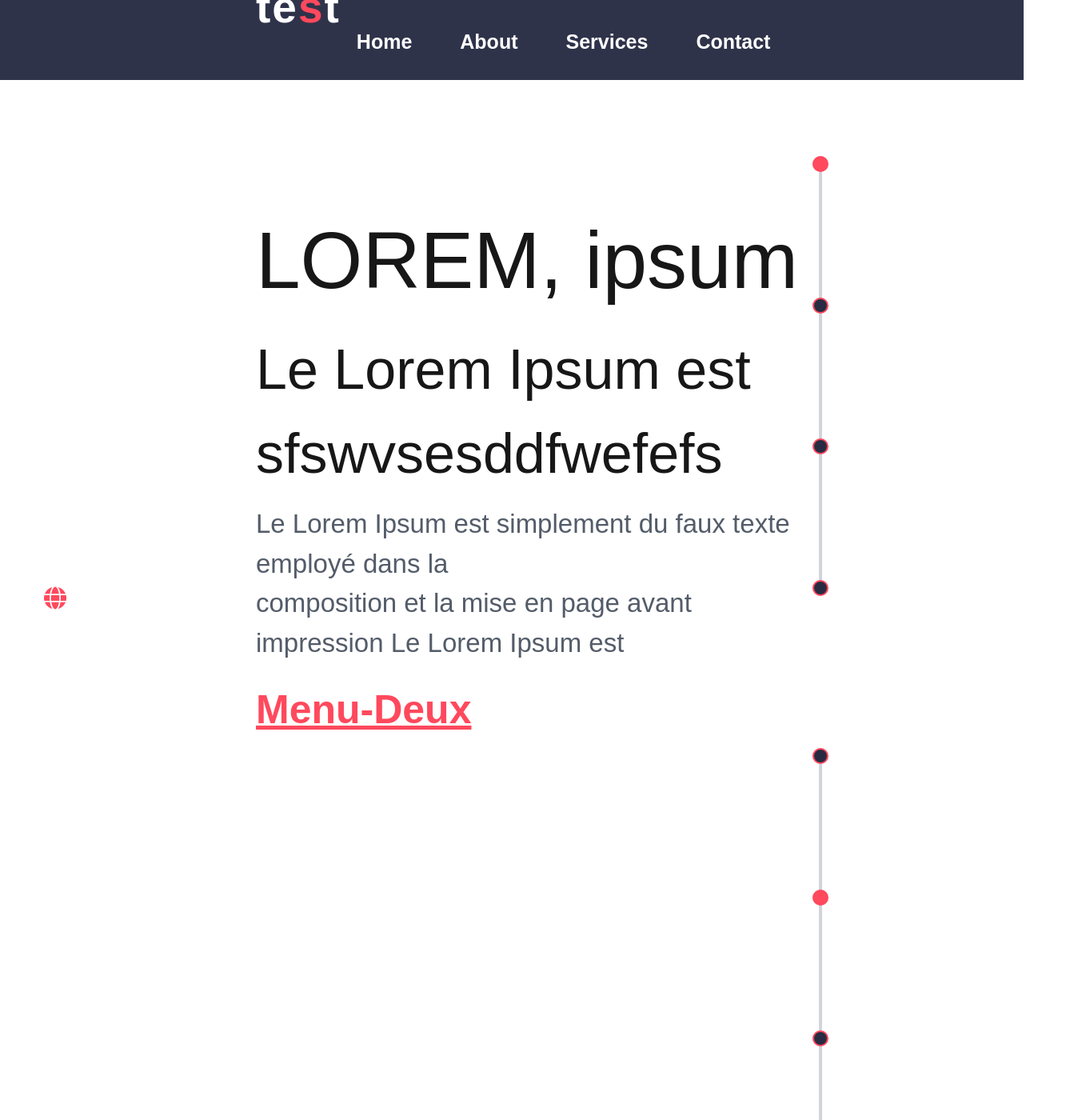
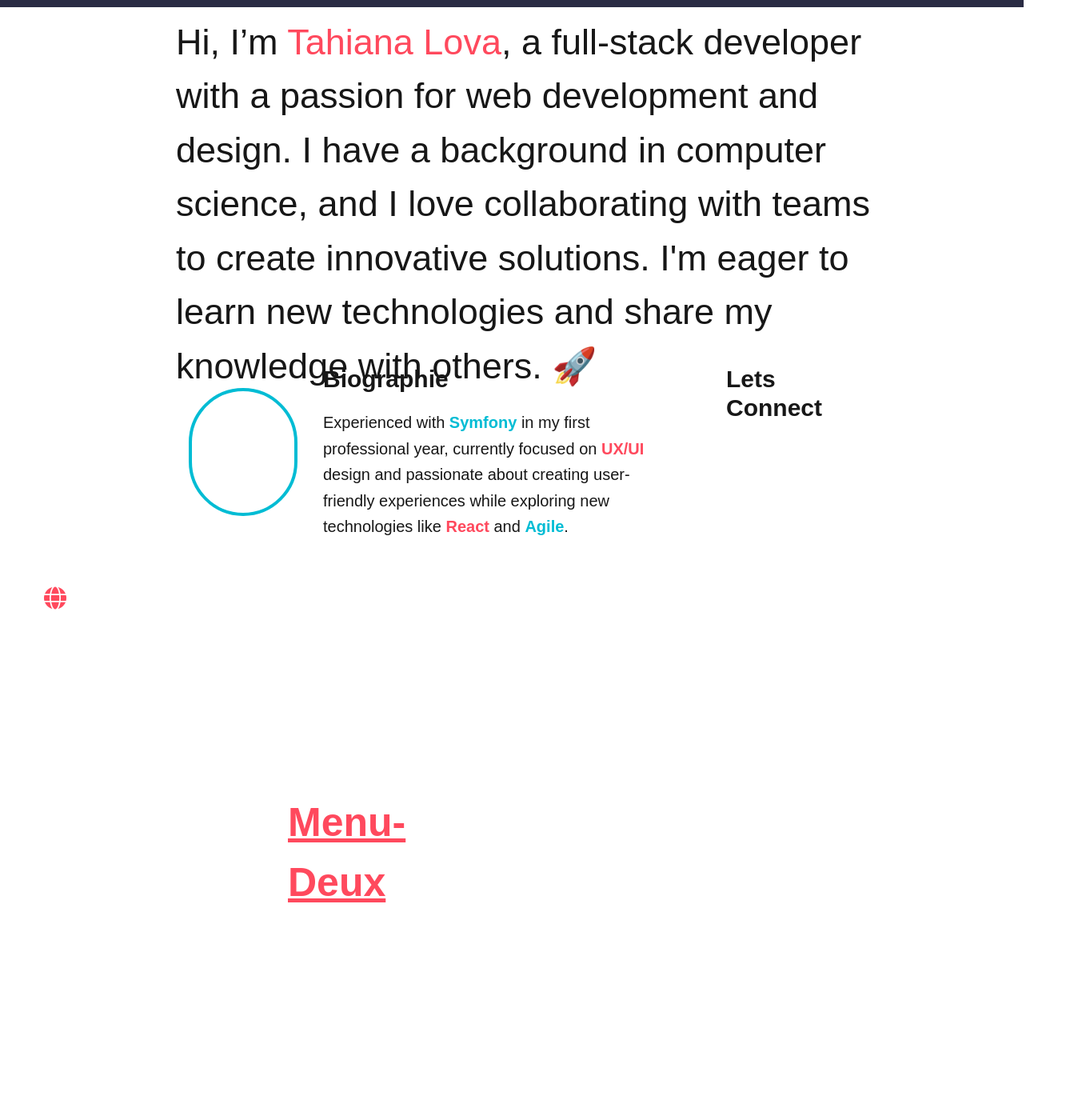
Before and after one commit to Mukkun007/PORTFOLIO-LOVA, a Next.js app: page / in a window 1280 px wide. Shown: the top 1400 px of the page at 80% size, 1348 px wide, since content can reach past the window. Built offline with nearby package versions, Linux system fonts and the light colour scheme.

Commit message:
reseaux sociaux

```diff
--- a/src/app/globals.css
+++ b/src/app/globals.css
@@ -20,7 +20,7 @@ html {
 
 nav {
   margin: 0;
-  background-color: #2f334a;
+  background-color: #292b43;
   padding: 10px 20px;
   display: flex;
   justify-content: space-between; /* Ajoute de l'espace entre les blocs */
@@ -31,17 +31,20 @@ nav {
 }
 
 nav .logo {
-  color: #fff;
-  font-size: 55px;
-  font-weight: bold;
   letter-spacing: 2px;
   flex-basis: 50%; /* Prend 50% de l'espace */
   flex-grow: 1; /* Permet au logo de grandir selon l'espace disponible */
   text-align: left;
-  margin-left: 300px;
+  margin-left: 200px;
 }
 
-nav .logo span {
+nav .logo h1 {
+  color: #fff;
+  font-size: 45px;
+  font-weight: lighter;
+}
+
+span {
   color: #ff495d;
 }
 
@@ -52,7 +55,7 @@ nav ul {
   margin: 0;
   flex-basis: 50%; /* Prend 50% de l'espace */
   justify-content: flex-end;
-  margin-right: 300px;
+  margin-right: 200px;
   margin-top: 5px;
   gap: 40px;
 }
@@ -64,9 +67,10 @@ nav ul li {
 nav ul li a {
   color: white;
   text-decoration: none;
-  font-weight: bold;
+  font-weight: lighter;
   font-size: 25px;
   transition: color 0.3s ease;
+  margin-bottom: 5px;
 }
 
 nav ul li a:hover {
@@ -97,52 +101,36 @@ body {
   font-family: Arial, Helvetica, sans-serif;
   display: flex;
   flex-direction: column; /* Permet de placer le navbar en haut et le contenu en dessous */
-  height: 100vh;
+  height: 30vh;
 }
 
 main {
   display: flex; /* Flexbox pour diviser le contenu en 2 */
   flex: 1;
   height: calc(
-    100vh - 60px
+    45vh - 60px
   ); /* S'assure que le contenu occupe toute la hauteur restante après le navbar */
 }
 
-.left {
-  flex: 0 0 80%; /* 80% de la largeur pour la section de gauche */
+.desc {
+  flex: 0 0 100%; /* 80% de la largeur pour la section de gauche */
   background: var(--background);
   display: block;
   justify-content: start;
   align-items: start;
 }
 
-.left h1 {
-  font-size: 100px;
-  margin-left: 320px;
-  margin-top: 150px;
-  font-weight: lighter;
-  font-family: var(--font-inter), sans-serif;
-}
-
-.left h2 {
-  font-size: 70px;
-  margin-left: 320px;
+.desc h1 {
+  font-size: 45px;
+  margin-left: 220px;
+  margin-right: 180px;
   margin-top: 10px;
   font-weight: lighter;
   font-family: var(--font-inter), sans-serif;
 }
 
-.left h3 {
-  font-size: 33px;
-  margin-left: 320px;
-  margin-top: 10px;
-  font-weight: lighter;
-  font-family: var(--font-inter), sans-serif;
-  color: #535c69;
-}
-
 .right {
-  flex: 0 0 20%; /* 20% de la largeur pour la section de droite */
+  flex: 0 0 40%; /* 20% de la largeur pour la section de droite */
   background: var(--background);
   display: flex;
   justify-content: center;
--- a/src/app/page.tsx
+++ b/src/app/page.tsx
@@ -1,79 +1,13 @@
-export default function Home() {
+import Header from "@/components/Header";
+import Home from "@/components/Home";
+import About from "@/components/About";
+
+export default function Page() {
   return (
     <div>
-      {/* Navbar */}
-      <nav>
-        <div className="logo">
-          te<span>s</span>t .
-        </div>
-        <ul>
-          <li>
-            <a href="#">Home</a>
-          </li>
-          <li>
-            <a href="#deux">About</a>
-          </li>
-          <li>
-            <a href="#">Services</a>
-          </li>
-          <li>
-            <a href="#">Contact</a>
-          </li>
-        </ul>
-      </nav>
-      <main>
-        <div className="left">
-          <h1>LOREM, ipsum</h1>
-          <h2>Le Lorem Ipsum est sfswvsesddfwefefs</h2>
-          <h3>
-            Le Lorem Ipsum est simplement du faux texte employé dans la <br />
-            composition et la mise en page avant impression Le Lorem Ipsum est{" "}
-            <br />
-            le faux texte standard de depuis les années 1500, quand un
-            imprimeurbr <br />
-            assembla ensemble des morceaux de texte pour réaliser un livre{" "}
-            <br />
-            spécimen de polices de texte.
-          </h3>
-          <button className="px-6 py-3 bg-[#FF495D] w-72 h-14 font-semibold rounded-lg shadow-md hover:bg-[#292B43] hover:text-[#FF495D] transition mt-10 ml-[320px] text-[#292B43]">
-            Cliquez-moi
-          </button>
-        </div>
-        <div className="right">
-          <div className="w-1 bg-gray-300 h-[550px] mr-[320px]"></div>
-          {/* Cercles */}
-          <div className="absolute flex flex-col justify-between h-[550px] mr-[320px]">
-            <div className="w-5 h-5 bg-[#FF495D] rounded-full border-2 border-[#FF495D]"></div>{" "}
-            {/* Haut */}
-            <div className="w-5 h-5 bg-[#292B43] rounded-full border-2 border-[#FF495D]"></div>{" "}
-            {/* Milieu haut */}
-            <div className="w-5 h-5 bg-[#292B43] rounded-full border-2 border-[#FF495D]"></div>{" "}
-            {/* Milieu bas */}
-            <div className="w-5 h-5 bg-[#292B43] rounded-full border-2 border-[#FF495D]"></div>{" "}
-            {/* Bas */}
-          </div>
-        </div>
-      </main>
-
-      <section className="menu-deux" id="deux">
-        <div className="menu-deux-left">
-          <h1>Menu-Deux</h1>
-        </div>
-        <div className="menu-deux-right">
-          <div className="w-1 bg-gray-300 h-[550px] mr-[320px]"></div>
-          {/* Cercles */}
-          <div className="absolute flex flex-col justify-between h-[550px] mr-[320px]">
-            <div className="w-5 h-5 bg-[#292B43] rounded-full border-2 border-[#FF495D]"></div>{" "}
-            {/* Haut */}
-            <div className="w-5 h-5 bg-[#FF495D] rounded-full border-2 border-[#FF495D]"></div>{" "}
-            {/* Milieu haut */}
-            <div className="w-5 h-5 bg-[#292B43] rounded-full border-2 border-[#FF495D]"></div>{" "}
-            {/* Milieu bas */}
-            <div className="w-5 h-5 bg-[#292B43] rounded-full border-2 border-[#FF495D]"></div>{" "}
-            {/* Bas */}
-          </div>
-        </div>
-      </section>
+      <Header />
+      <Home />
+      <About />
     </div>
   );
 }
--- /dev/null
+++ b/src/components/About.tsx
@@ -0,0 +1,13 @@
+const About = () => {
+  return (
+    <section className="menu-deux p-10" id="deux">
+      <div className="flex justify-between items-center">
+        <div className="menu-deux-left">
+          <h1>Menu-Deux</h1>
+        </div>
+      </div>
+    </section>
+  );
+};
+
+export default About;
--- /dev/null
+++ b/src/components/Biographie.tsx
@@ -0,0 +1,63 @@
+const Biographie = () => {
+  return (
+    <>
+      <div className="biographie flex flex-wrap ml-[220px] mr-[220px] mt-10">
+        <div className="w-full md:w-1/5 p-4 flex justify-center items-center">
+          <div className="w-[10rem] h-[10rem] border-4 border-[#00bcd4] rounded-full"></div>
+        </div>
+        <div className="w-full md:w-3/5 p-4">
+          <h2 className="font-bold text-3xl">Biographie</h2>
+          <h3 className="mt-5 text-xl leading-relaxed mr-10">
+            Experienced with
+            <span className="font-bold text-[#00bcd4]"> Symfony</span> in my
+            first professional year, currently focused on{" "}
+            <span className="font-bold text-[#ff495d]">UX/UI</span> design and
+            passionate about creating user-friendly experiences while exploring
+            new technologies like{" "}
+            <span className="font-bold text-[#ff495d]"> React</span> and{" "}
+            <span className="font-bold text-[#00bcd4]"> Agile</span>.
+          </h3>
+        </div>
+        <div className="w-full md:w-1/5 p-4">
+          <h2 className="font-bold text-3xl">Lets Connect</h2>
+          <div className="reseaux flex space-x-4 mt-5">
+            <a
+              href="https://www.instagram.com"
+              target="_blank"
+              rel="noopener noreferrer"
+            >
+              <i className="fab fa-instagram text-4xl text-white"></i>{" "}
+              {/* Instagram */}
+            </a>
+            <a
+              href="https://www.linkedin.com"
+              target="_blank"
+              rel="noopener noreferrer"
+            >
+              <i className="fab fa-linkedin text-4xl text-white"></i>{" "}
+              {/* LinkedIn */}
+            </a>
+            <a
+              href="https://wa.me/your-phone-number"
+              target="_blank"
+              rel="noopener noreferrer"
+            >
+              <i className="fab fa-whatsapp text-4xl text-white"></i>{" "}
+              {/* WhatsApp */}
+            </a>
+            <a
+              href="https://github.com"
+              target="_blank"
+              rel="noopener noreferrer"
+            >
+              <i className="fab fa-github text-4xl text-white"></i>{" "}
+              {/* GitHub */}
+            </a>
+          </div>
+        </div>
+      </div>
+    </>
+  );
+};
+
+export default Biographie;
--- /dev/null
+++ b/src/components/Header.tsx
@@ -0,0 +1,27 @@
+const Header = () => {
+  return (
+    <nav className="flex justify-between items-center p-4">
+      <div className="logo">
+        <h1 className="text-4xl font-semibold">
+          Lova <span className="text-accent">.</span>
+        </h1>
+      </div>
+      <ul className="flex space-x-6">
+        <li>
+          <a href="#">Home</a>
+        </li>
+        <li>
+          <a href="#deux">About</a>
+        </li>
+        <li>
+          <a href="#">Services</a>
+        </li>
+        <li>
+          <a href="#">Contact</a>
+        </li>
+      </ul>
+    </nav>
+  );
+};
+
+export default Header;
--- /dev/null
+++ b/src/components/Home.tsx
@@ -0,0 +1,22 @@
+import Biographie from "./Biographie";
+
+const Home = () => {
+  return (
+    <>
+      <main className="flex justify-between items-center">
+        <div className="desc">
+          <h1>
+            Hi, I’m <span>Tahiana Lova</span>, a full-stack developer with a
+            passion for web development and design. I have a background in
+            computer science, and I love collaborating with teams to create
+            innovative solutions. I'm eager to learn new technologies and share
+            my knowledge with others. 🚀
+          </h1>
+        </div>
+      </main>
+      <Biographie />
+    </>
+  );
+};
+
+export default Home;
```
